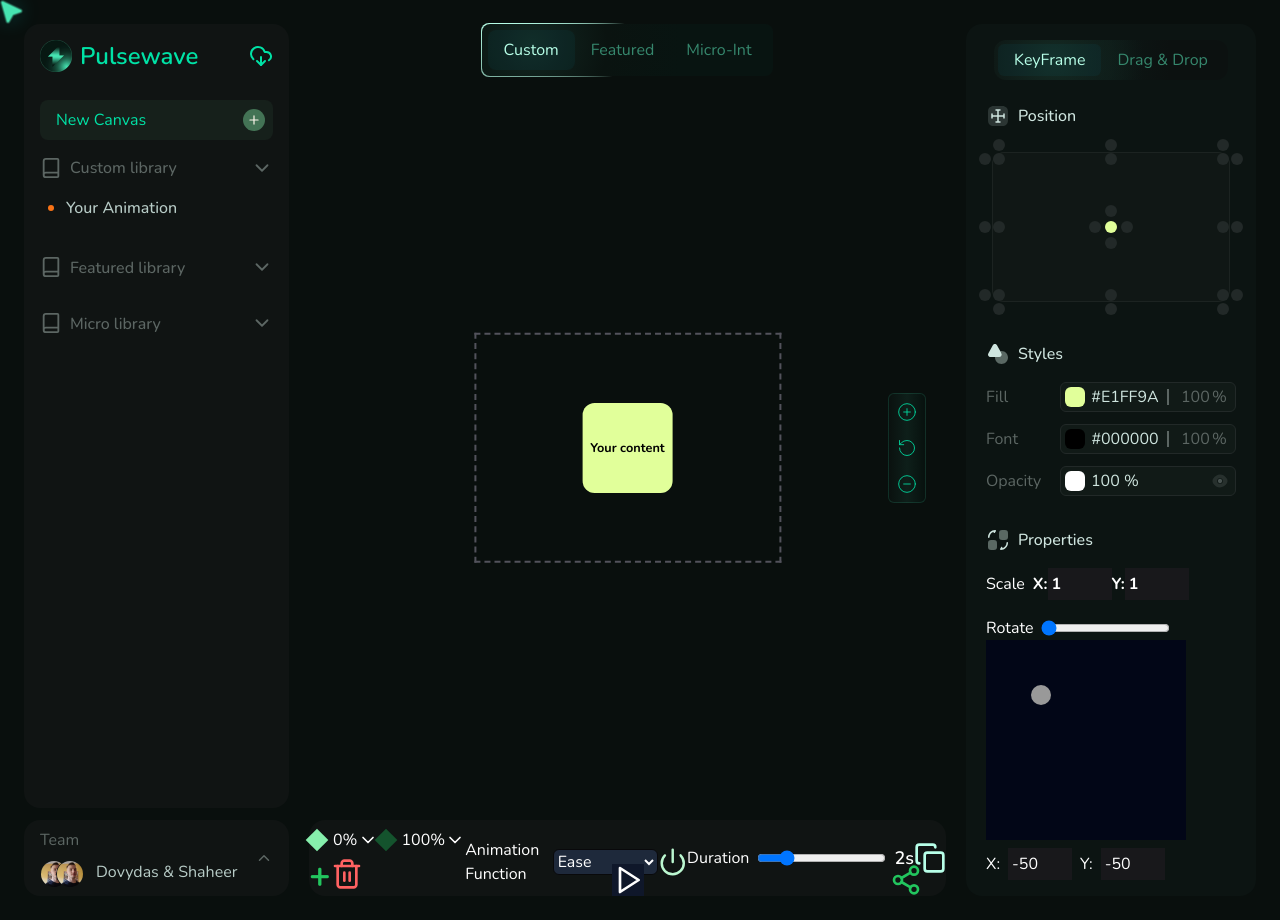
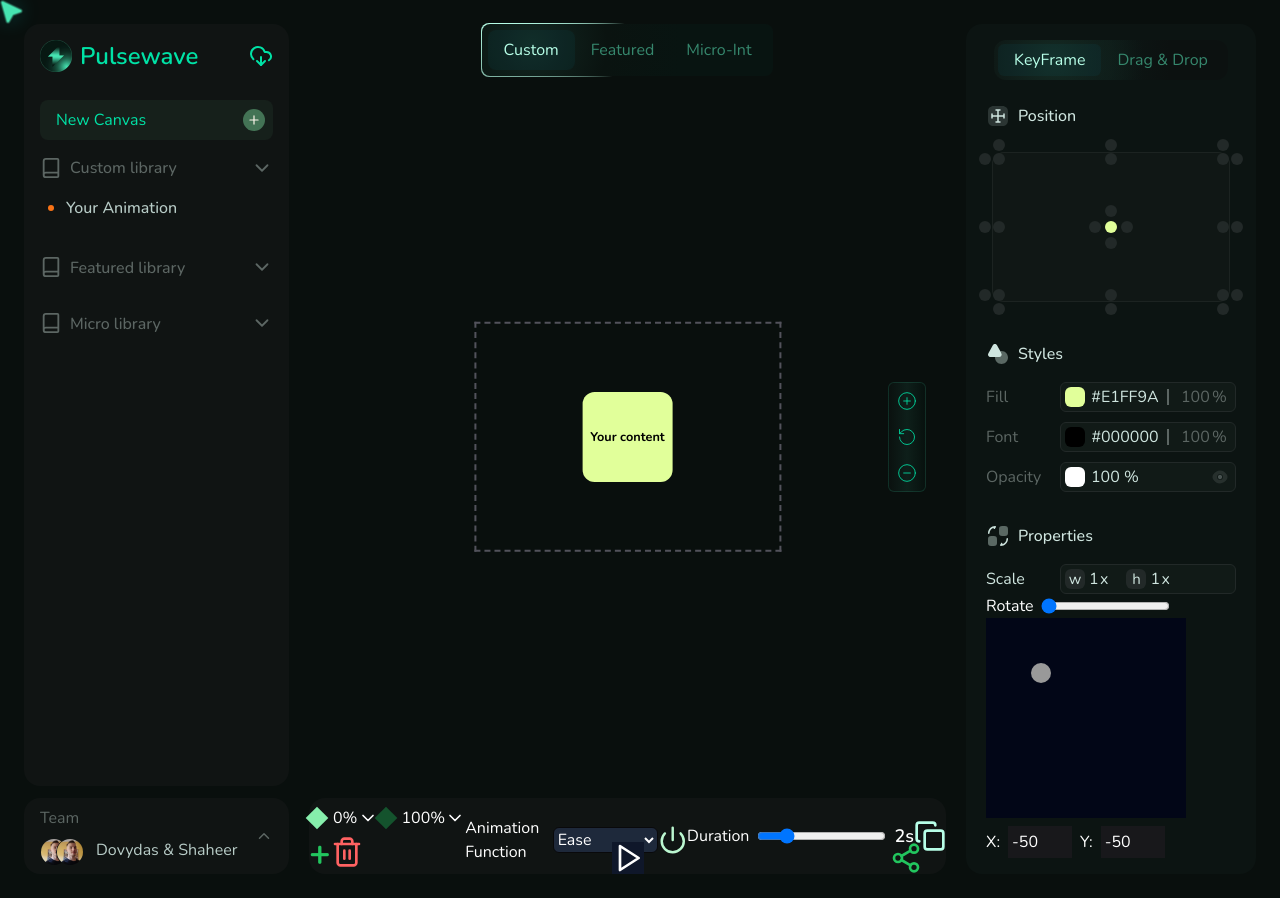
Before and after one commit to amuseDave/animationGen, a React (Vite) app: page / in a window 1280 px wide. After the commit the page ends 898 px from the top, so only its background shows below. Built offline with nearby package versions, Linux system fonts and the light colour scheme.

Commit message:
change defaults

```diff
--- a/src/components/Controller/Custom/NotDD/Controls/Color.jsx
+++ b/src/components/Controller/Custom/NotDD/Controls/Color.jsx
@@ -49,7 +49,9 @@ export default function Color({ handleStyle }) {
           <div className="control-separator"></div>
           <div className="flex items-center">
             <input
-              style={{ width: `${bgOpacity.length * 8 + 7}px` }}
+              style={{
+                width: `${`${bgOpacity}`.length * 8 + 7}px`,
+              }}
               className="control-value-input"
               onChange={handleInput}
               ref={opacityEl}
--- a/src/components/Controller/Custom/NotDD/Controls/Opacity.jsx
+++ b/src/components/Controller/Custom/NotDD/Controls/Opacity.jsx
@@ -9,10 +9,6 @@ export default function Opacity({ handleStyle }) {
     (state) => state.custom.keyFrames[activeKeyFrame].opacity
   );
 
-  console.log(opacity);
-
-  console.log(opacity.length * 8 + 7);
-
   return (
     <div className="control-container">
       <p>Opacity</p>
@@ -23,7 +19,7 @@ export default function Opacity({ handleStyle }) {
         ></div>
         <input
           className="control-value-input control-main-color"
-          style={{ width: `${opacity.length * 8 + 5}px` }}
+          style={{ width: `${`${opacity}`.length * 8 + 5}px` }}
           value={opacity}
           onChange={(e) => {
             const value = handleValueInputs(e.target.value, 100);
--- a/src/components/Controller/Custom/NotDD/Controls/Rotate.jsx
+++ b/src/components/Controller/Custom/NotDD/Controls/Rotate.jsx
@@ -1,4 +1,5 @@
 import { useSelector } from "react-redux";
+import { handleValueScaleInputs } from "../../../../../utils/helper";
 
 export default function Rotate({ handleStyle }) {
   const activeKeyFrame = useSelector((state) => state.custom.activeKeyFrame);
--- a/src/components/Controller/Custom/NotDD/Controls/Scale.jsx
+++ b/src/components/Controller/Custom/NotDD/Controls/Scale.jsx
@@ -20,26 +20,38 @@ export default function Scale() {
   }
 
   return (
-    <div className="flex items-center gap-2 mb-4">
-      <p className="text-white">Scale</p>
+    <div className="control-container control-main-color">
+      <p>Scale</p>
 
-      <div className="flex items-center font-bold text-white">
-        X:
+      <div className="control-input-container">
+        <div className="flex items-center">
+          <div className="control-square-box">
+            <p>w</p>
+          </div>
           <input
+            style={{ width: `${`${scaleX}`.length * 7 + 4}px` }}
             value={scaleX}
-          className="w-16 p-1 bg-zinc-900"
+            className="control-value-input"
             onChange={(e) => {
               handleScaleChange(e, "x");
             }}
           />
-        Y:
+          <p>x</p>
+        </div>
+        <div className="flex items-center ml-3">
+          <div className="control-square-box">
+            <p>h</p>
+          </div>
           <input
+            style={{ width: `${`${scaleY}`.length * 7 + 4}px` }}
             value={scaleY}
-          className="w-16 p-1 bg-zinc-900"
+            className="control-value-input"
             onChange={(e) => {
               handleScaleChange(e, "y");
             }}
           />
+          <p>x</p>
+        </div>
       </div>
     </div>
   );
--- a/src/components/Controller/Custom/NotDD/Controls/TextColor.jsx
+++ b/src/components/Controller/Custom/NotDD/Controls/TextColor.jsx
@@ -32,6 +32,7 @@ export default function TextColor({ handleStyle }) {
     <>
       <div className="control-container">
         <p>Font</p>
+
         <div className="control-input-container">
           <div className="relative control-color-input-container">
             <div
@@ -53,13 +54,13 @@ export default function TextColor({ handleStyle }) {
 
           <div className="flex items-center">
             <input
-              style={{ width: `${textOpacity.length * 8 + 7}px` }}
+              style={{ width: `${`${textOpacity}`.length * 8 + 7}px` }}
               className="control-value-input"
               onChange={handleInput}
               ref={opacityEl}
               value={textOpacity}
             />{" "}
-            <p className="mr-1">%</p>
+            <p>%</p>
           </div>
         </div>
       </div>
--- a/src/store/customSlicer.js
+++ b/src/store/customSlicer.js
@@ -21,10 +21,10 @@ const initialState = {
       position: "cc",
 
       textColor: "#000000",
-      textOpacity: "100",
+      textOpacity: 100,
       backgroundColor: "#E1FF9A",
-      bgOpacity: "100",
-      opacity: "100",
+      bgOpacity: 100,
+      opacity: 100,
 
       scaleX: 1,
       scaleY: 1,
@@ -39,10 +39,10 @@ const initialState = {
       position: "cc",
 
       textColor: "#000000",
-      textOpacity: 1,
+      textOpacity: 100,
       backgroundColor: "#E1FF9A",
-      bgOpacity: 1,
-      opacity: 1,
+      bgOpacity: 100,
+      opacity: 100,
 
       scaleX: 1,
       scaleY: 1,
--- a/src/styles/controller-panel.css
+++ b/src/styles/controller-panel.css
@@ -35,7 +35,7 @@
     @apply mt-4 text-[#5C6663];
   }
   .control-container {
-    @apply flex items-center justify-between gap-2 mt-3;
+    @apply flex items-center justify-between gap-2 mt-[10px];
   }
   .control-separator {
     @apply h-4 w-[2px] mx-2 bg-[#5C6663];
@@ -52,6 +52,10 @@
   }
   .control-square {
     @apply w-5 h-5 rounded-md mx-[2px];
+  }
+
+  .control-square-box {
+    @apply control-square bg-[#222928] flex items-center text-center font-light justify-center text-[15px] mr-[4px];
   }
 }
 
```
Lines whose indentation alone changed are shown as unchanged.
